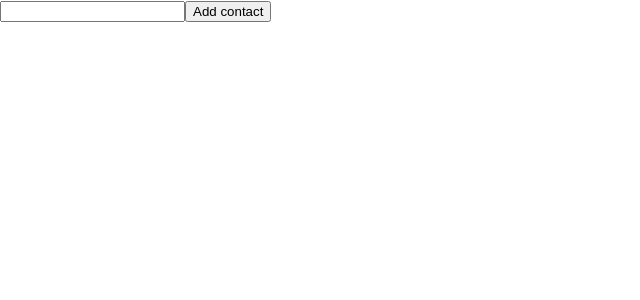
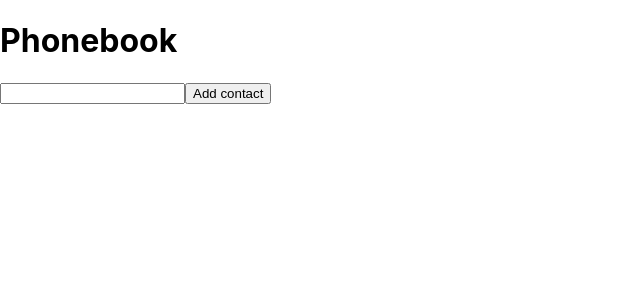
Before and after one commit to Yarzik7/goit-react-hw-02-phonebook, a React (Create React App) app: page / in a window 1280 px wide. Shown: the top 300 px of the page, without its empty margins (0-640 px from the left). Built offline with nearby package versions, Linux system fonts and the light colour scheme.

Commit message:
upd add contact

```diff
--- a/package.json
+++ b/package.json
@@ -7,6 +7,7 @@
     "@testing-library/jest-dom": "^5.16.3",
     "@testing-library/react": "^12.1.4",
     "@testing-library/user-event": "^13.5.0",
+    "nanoid": "^4.0.2",
     "react": "^18.1.0",
     "react-dom": "^18.1.0",
     "react-scripts": "5.0.1",
--- a/src/components/App.jsx
+++ b/src/components/App.jsx
@@ -16,6 +16,7 @@
 // };
 
 import React, { Component } from 'react';
+import { nanoid } from 'nanoid';
 
 class App extends Component {
   state = {
@@ -23,21 +24,37 @@ class App extends Component {
     name: '',
   };
 
+  handleChange = event => this.setState({ name: event.target.value });
+  handleSubmit = event => {
+    event.preventDefault();
+    this.setState(prevState => {
+      return { contacts: [...prevState.contacts, {id: nanoid(), name: this.state.name }] };
+    });
+  };
+
   render() {
+    const { contacts, name } = this.state;
+
     return (
       <div>
-        <form className="form">
+        <h1>Phonebook</h1>
+
+        <form className="form" onSubmit={this.handleSubmit}>
           <input
             type="text"
             name="name"
             pattern="^[a-zA-Zа-яА-Я]+(([' -][a-zA-Zа-яА-Я ])?[a-zA-Zа-яА-Я]*)*$"
             title="Name may contain only letters, apostrophe, dash and spaces. For example Adrian, Jacob Mercer, Charles de Batz de Castelmore d'Artagnan"
             required
+            onChange={this.handleChange}
+            value={name}
           />
           <button>Add contact</button>
         </form>
 
-        <ul className="contact-list"></ul>
+        <ul className="contact-list">
+          {!!contacts.length && contacts.map(({ id, name }) => <li key={id}>{name}</li>)}
+        </ul>
       </div>
     );
   }
```
Also changed, not shown: .prettierrc.json, 1 other file (tests, documents, lock files or other folders).
